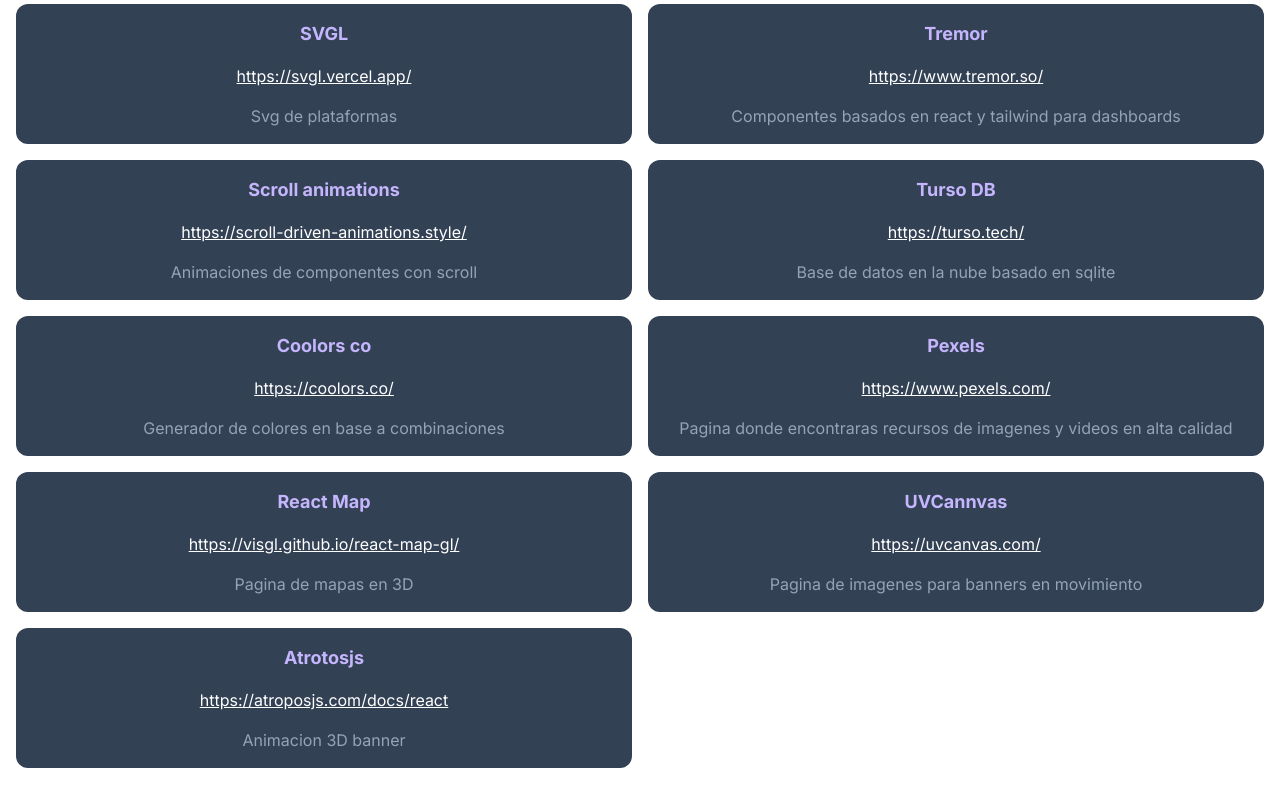
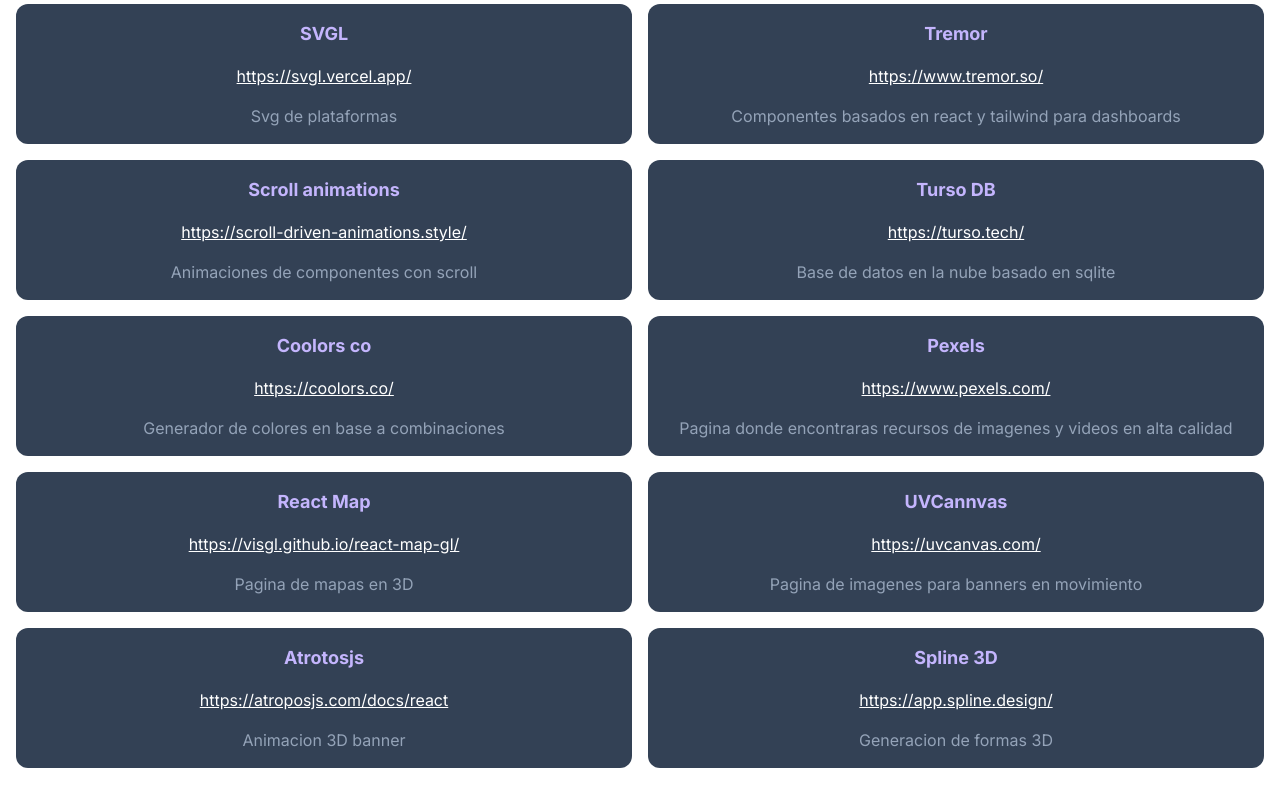
Before and after one commit to HansM7/links-recomendations, a Next.js app: page / in a window 1280 px wide. Shown: the part 2448-3248 px from the top of the page. Built offline with nearby package versions, Linux system fonts and the light colour scheme.

Commit message:
Update data.ts

```diff
--- a/app/data.ts
+++ b/app/data.ts
@@ -189,6 +189,13 @@
     link:"https://atroposjs.com/docs/react",
     title:"Atrotosjs",
     description:"Animacion 3D banner"
-  }
+  },
+  {
+    link:"https://app.spline.design/",
+    title:"Spline 3D",
+    description:"Generacion de formas 3D"
+  },
+
+
 
 ];
```
